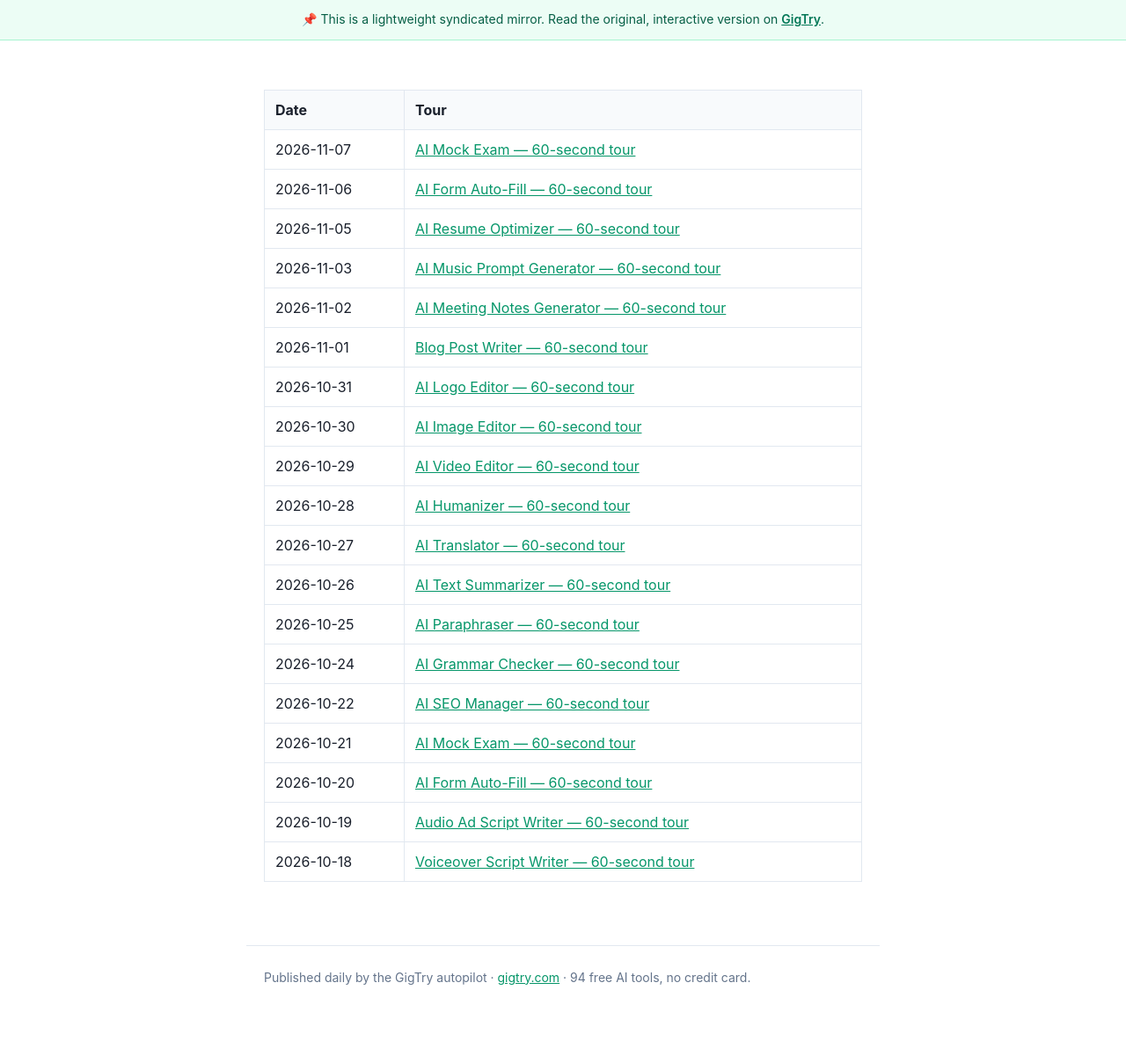
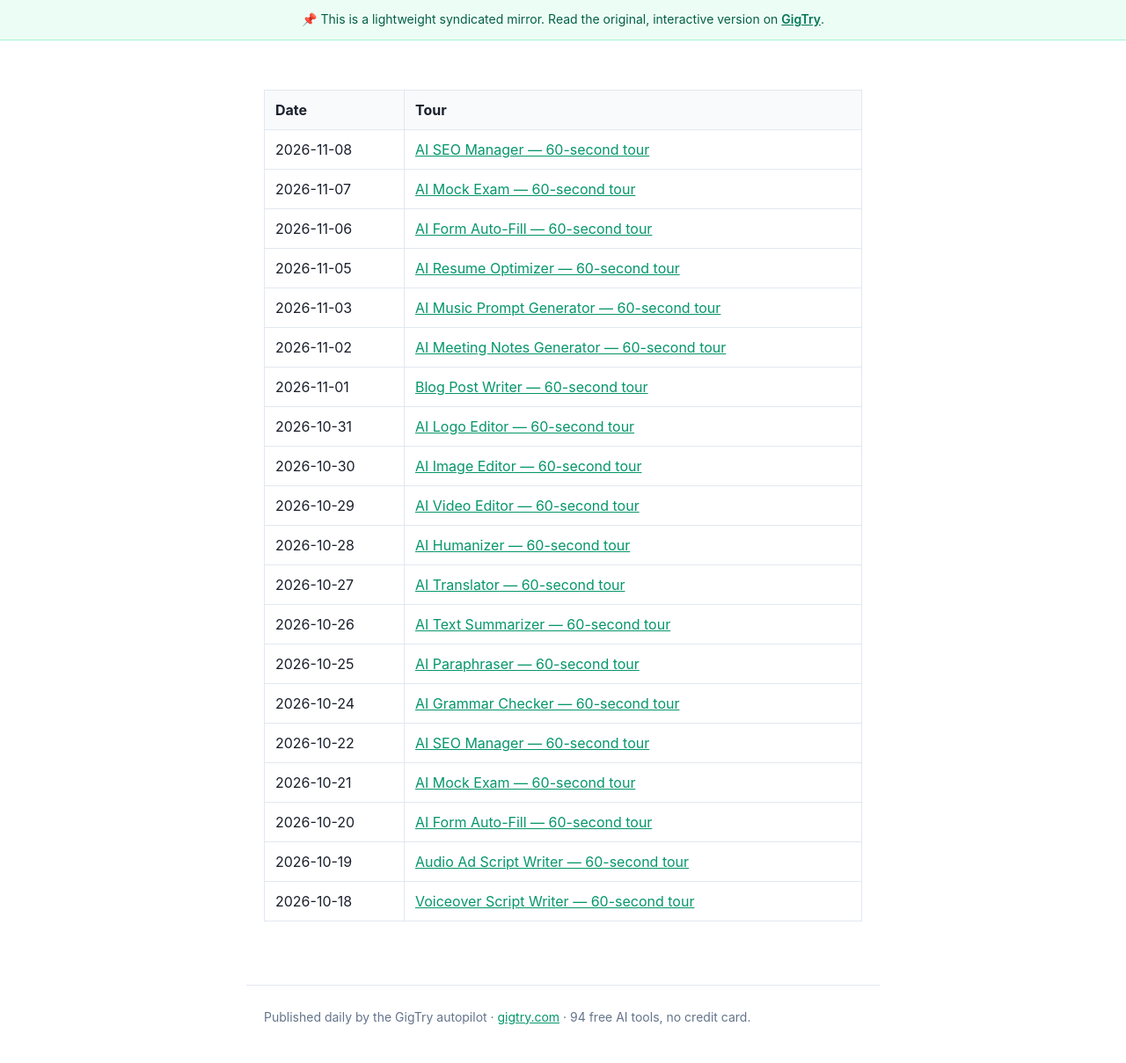
Before and after one commit to gigtryinfo-dev/gigtry-public, a Jekyll site: the page built from posts/daily/index.md, in a window 1280 px wide. Shown: the whole page at 88% size. Built offline with Jekyll 4.4.1, drawn with Linux system fonts in a browser that asks for light colours; before the commit the page ends 1164 px from its top, so only the background shows below that.

Commit message:
daily index: 2026-11-08

```diff
--- a/posts/daily/index.md
+++ b/posts/daily/index.md
@@ -7,6 +7,7 @@ mirror: gigtry-public
 
 | Date | Tour |
 |------|------|
+| 2026-11-08 | [AI SEO Manager — 60-second tour](https://gigtryinfo-dev.github.io/gigtry-public/posts/daily/2026-11-08-ai-seo-manager.html) |
 | 2026-11-07 | [AI Mock Exam — 60-second tour](https://gigtryinfo-dev.github.io/gigtry-public/posts/daily/2026-11-07-ai-mock-exam.html) |
 | 2026-11-06 | [AI Form Auto-Fill — 60-second tour](https://gigtryinfo-dev.github.io/gigtry-public/posts/daily/2026-11-06-ai-form-autofill.html) |
 | 2026-11-05 | [AI Resume Optimizer — 60-second tour](https://gigtryinfo-dev.github.io/gigtry-public/posts/daily/2026-11-05-ai-resume-optimizer.html) |
```
